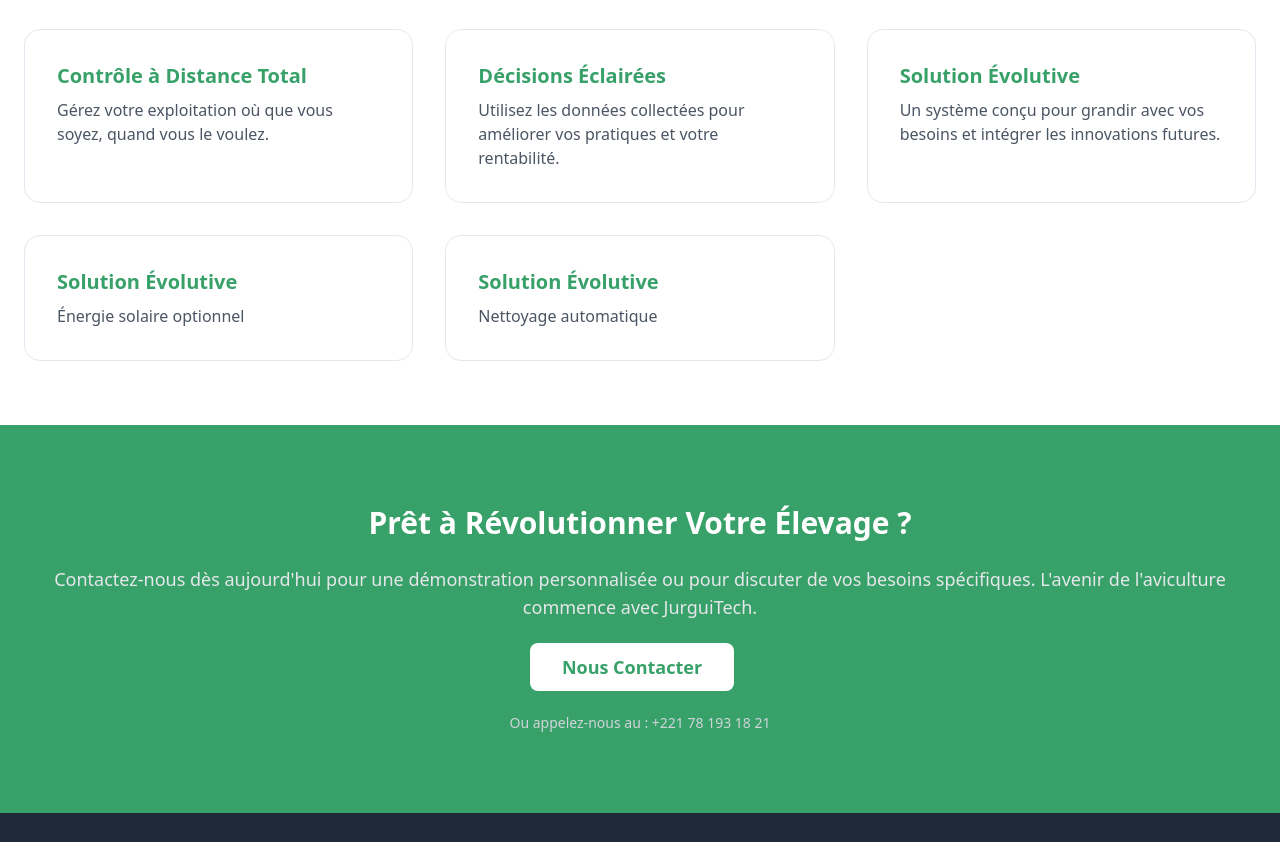
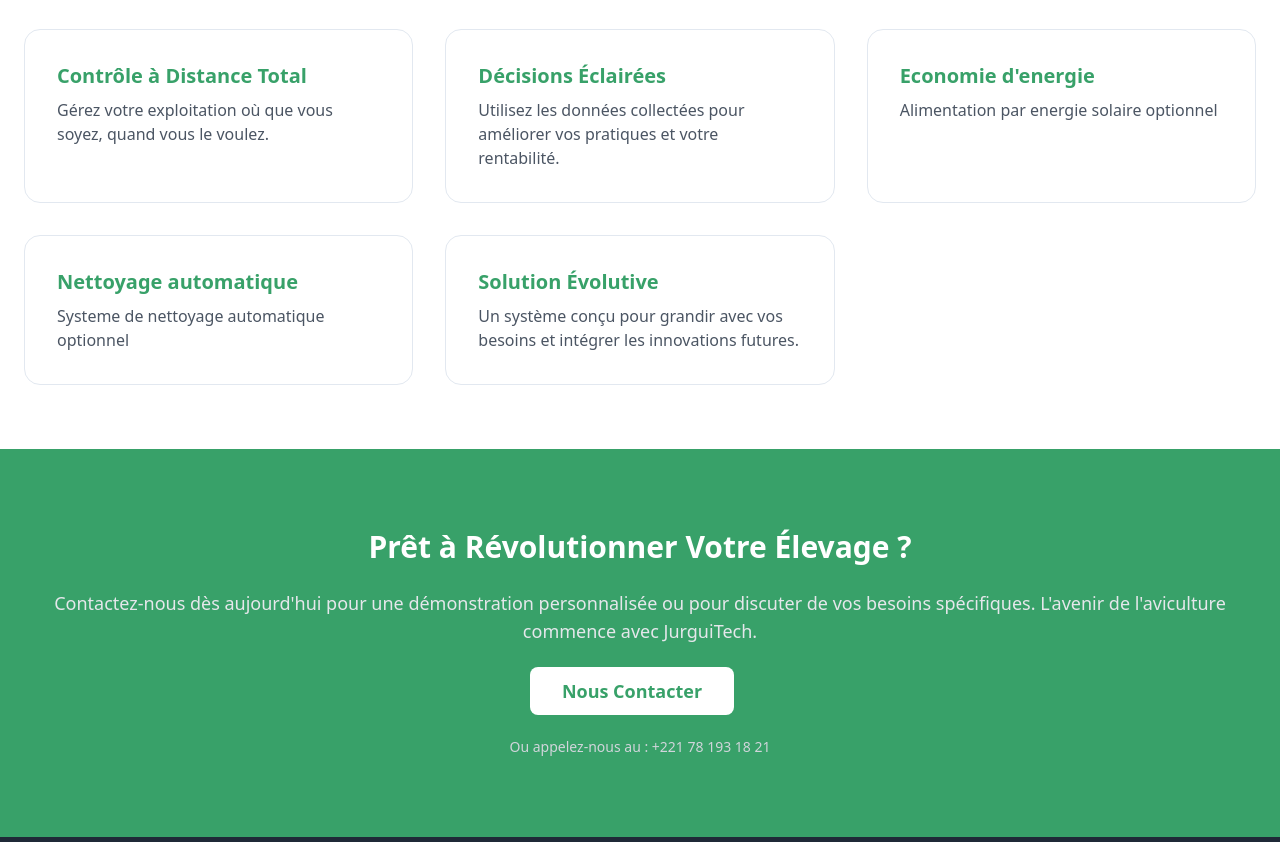
Before and after one commit to Elhians/jurgui-presentation, a plain HTML site: page index.html in a window 1280 px wide. Shown: the part 3353-4195 px from the top of the page. Drawn offline with nearby package versions, Linux system fonts and the light colour scheme; some icons are missing; files whose address does not match are found by name.

```diff
--- a/index.html
+++ b/index.html
@@ -413,16 +413,16 @@
                     <p class="text-gray-600">Utilisez les données collectées pour améliorer vos pratiques et votre rentabilité.</p>
                 </div>
                 <div class="benefit-card">
-                    <h3 class="text-xl font-semibold text-primary mb-2">Solution Évolutive</h3>
-                    <p class="text-gray-600">Un système conçu pour grandir avec vos besoins et intégrer les innovations futures.</p>
+                    <h3 class="text-xl font-semibold text-primary mb-2">Economie d'energie</h3>
+                    <p class="text-gray-600">Alimentation par energie solaire optionnel</p>
+                </div>
+                <div class="benefit-card">
+                    <h3 class="text-xl font-semibold text-primary mb-2">Nettoyage automatique</h3>
+                    <p class="text-gray-600">Systeme de nettoyage automatique optionnel</p>
                 </div>
                 <div class="benefit-card">
                     <h3 class="text-xl font-semibold text-primary mb-2">Solution Évolutive</h3>
-                    <p class="text-gray-600">Énergie solaire optionnel</p>
-                </div>
-                <div class="benefit-card">
-                    <h3 class="text-xl font-semibold text-primary mb-2">Solution Évolutive</h3>
-                    <p class="text-gray-600">Nettoyage automatique</p>
+                    <p class="text-gray-600">Un système conçu pour grandir avec vos besoins et intégrer les innovations futures.</p>
                 </div>
             </div>
         </div>
```
